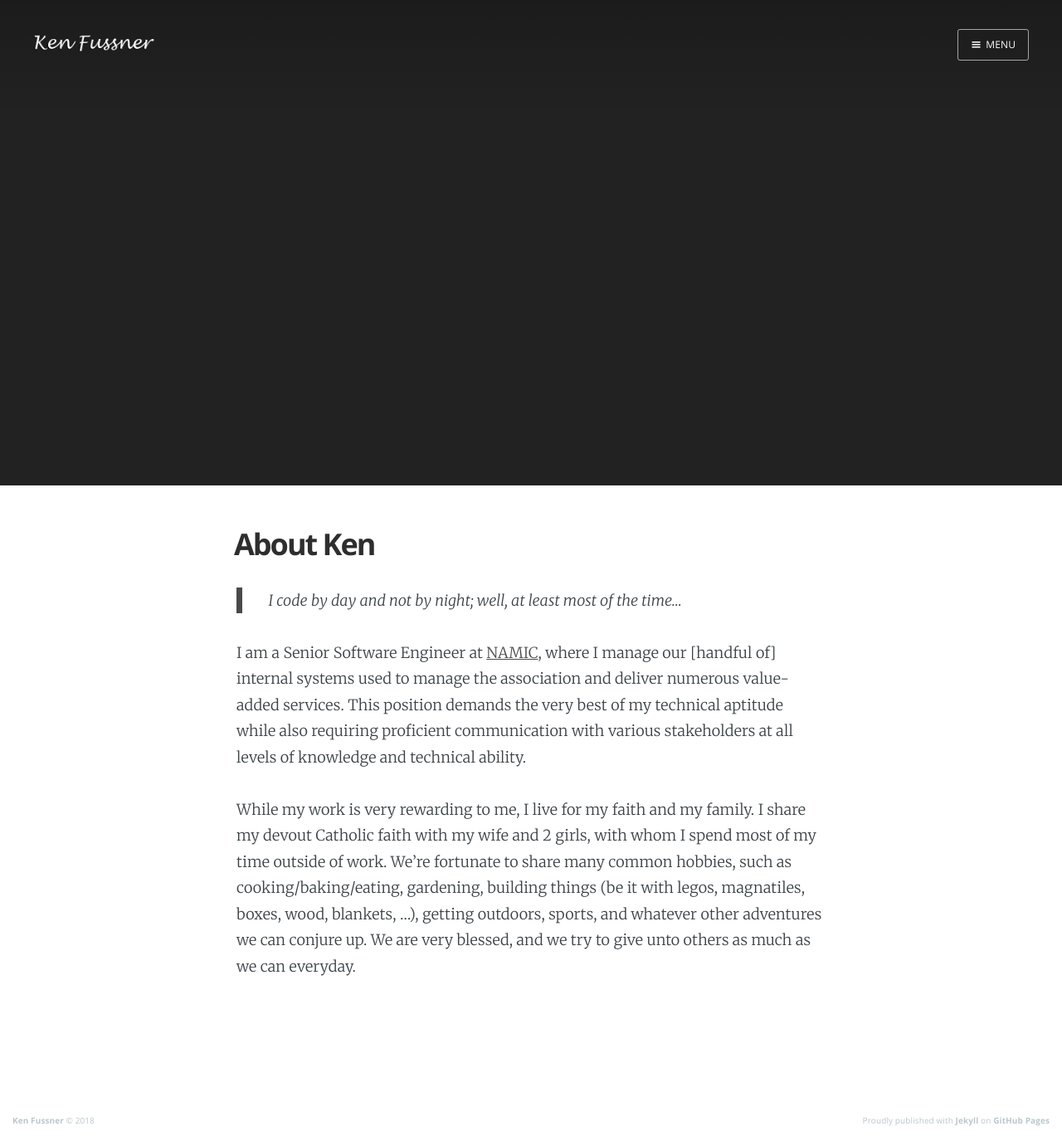
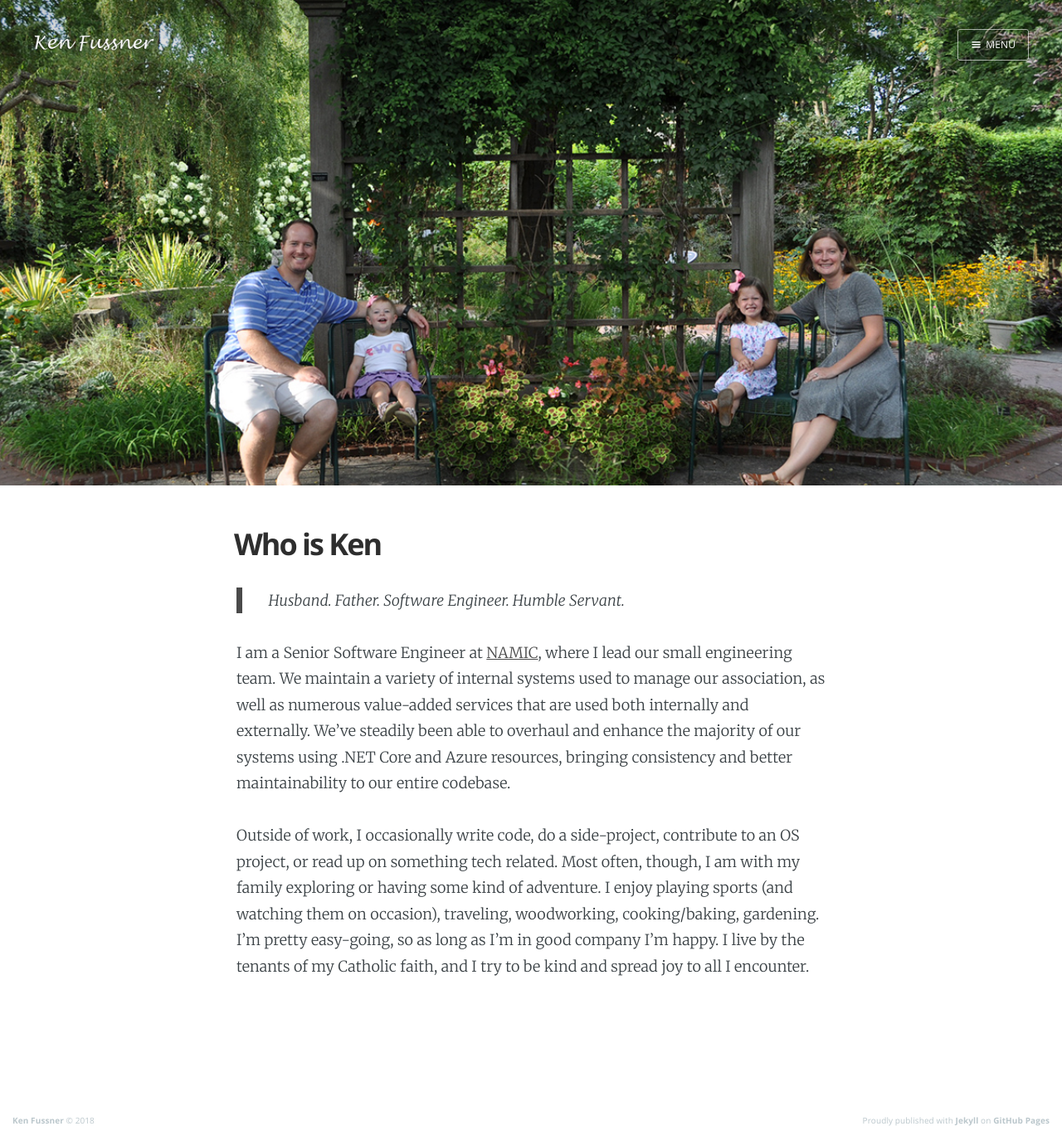
Before and after one commit to kenfussner/kenfussner.github.io, a Jekyll site: the page built from about.md, in a window 1280 px wide. Shown: the whole page at 83% size. Built offline with Jekyll 4.4.1, drawn with Linux system fonts in a browser that asks for light colours; nearby versions of some CDN libraries.

Commit message:
Update about page

```diff
--- a/about.md
+++ b/about.md
@@ -1,21 +1,22 @@
 ---
 layout: page
-title: About Ken
-cover: 'assets/images/kkff.jpg'
+title: Who is Ken
+cover: '/assets/images/kkff.jpg'
 class: 'page'
 navigation: True
 current: about
 ---
 
->I code by day and not by night; well, at least most of the time...
+>Husband. Father. Software Engineer. Humble Servant.
 
-I am a Senior Software Engineer at [NAMIC](http://www.namic.org), where I manage our [handful of] internal systems
-used to manage the association and deliver numerous value-added services. This position demands
-the very best of my technical aptitude while also requiring proficient communication with various
-stakeholders at all levels of knowledge and technical ability.
+I am a Senior Software Engineer at [NAMIC](http://www.namic.org), where I lead our small engineering
+team. We maintain a variety of internal systems used to manage our association, as well as numerous
+value-added services that are used both internally and externally. We've steadily been able to overhaul
+and enhance the majority of our systems using .NET Core and Azure resources, bringing consistency and
+better maintainability to our entire codebase.
 
-While my work is very rewarding to me, I live for my faith and my family. I share my devout Catholic
-faith with my wife and 2 girls, with whom I spend most of my time outside of work. We're fortunate to
-share many common hobbies, such as cooking/baking/eating, gardening, building things (be it with legos,
-magnatiles, boxes, wood, blankets, ...), getting outdoors, sports, and whatever other adventures we can
-conjure up. We are very blessed, and we try to give unto others as much as we can everyday.
+Outside of work, I occasionally write code, do a side-project, contribute to an OS project, or read up
+on something tech related. Most often, though, I am with my family exploring or having some kind of adventure.
+I enjoy playing sports (and watching them on occasion), traveling, woodworking, cooking/baking, gardening.
+I'm pretty easy-going, so as long as I'm in good company I'm happy. I live by the tenants of my Catholic faith,
+and I try to be kind and spread joy to all I encounter.
```
